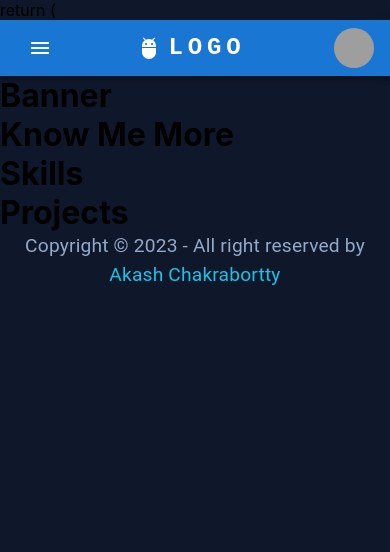
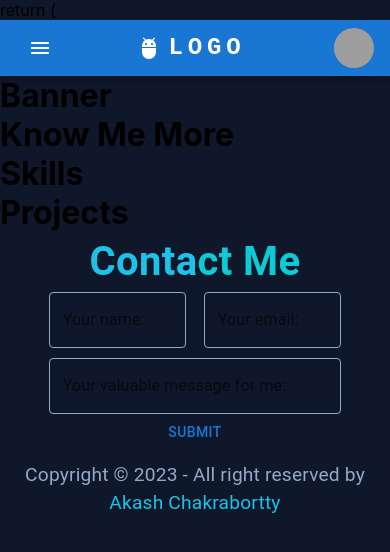
Before and after one commit to AkashChakrabortty/Test-portfolio, a React (Create React App) app: page / in a window 390 px wide. Shown: the top 552 px of the page. Built offline with nearby package versions, Linux system fonts and the light colour scheme; grey boxes are pictures that could not be loaded.

Commit message:
without responsive

```diff
--- a/package.json
+++ b/package.json
@@ -6,6 +6,7 @@
     "@emotion/react": "^11.10.6",
     "@emotion/styled": "^11.10.6",
     "@mui/icons-material": "^5.11.9",
+    "@mui/joy": "^5.0.0-alpha.68",
     "@mui/material": "^5.11.10",
     "@mui/styled-engine-sc": "^5.11.9",
     "@testing-library/jest-dom": "^5.16.5",
--- a/src/App.css
+++ b/src/App.css
@@ -6,9 +6,3 @@
   max-width: 1200px;
   margin: 0 auto;
 }
-.default-font{
-  color: #94a9c9;
-}
-.secondary-font{
-  color:  #1cc2e7;
-}
--- a/src/components/ContactMe.js
+++ b/src/components/ContactMe.js
@@ -1,12 +1,61 @@
-import { TextField } from '@mui/material';
-import React from 'react';
+import {
+  Box,
+  Button,
+  FormControl,
+  FormLabel,
+  Input,
+  TextField,
+} from "@mui/material";
+import React from "react";
+import HeaderStyle from "./HeaderStyle";
+import { CssTextField } from "./InputAnimation/InputAnimation";
+import { theme } from "./Theme/customTheme";
 
 const ContactMe = () => {
-    return (
+  return (
+    <div>
+      <HeaderStyle headerSpan={"Contact Me"} />
       <div>
+        <form>
+          <Box
+            sx={{
+              maxWidth: "75%",
+              mx: "auto",
+            }}
+          >
+            <Box sx={{ width: "100%"  }}>
+              <FormControl sx={{ width: "47%" , marginRight:'6%'}}>
+              <CssTextField
+                    sx={{ color: theme.primaryColor }}
+                    label="Your name:"
+                    id="custom-css-outlined-input"
+                  ></CssTextField>
+              </FormControl>
+              <FormControl sx={{ width: "47%" }}>
+              <CssTextField
+                    sx={{ color: theme.primaryColor }}
+                    label="Your email:"
+                    id="custom-css-outlined-input"
+                  ></CssTextField>
+              </FormControl>
+            </Box>
+            <Box fullWidth sx={{my:'10px'}}>
+              <FormControl fullWidth>
+                  <CssTextField
+                    sx={{ color: theme.primaryColor }}
+                    label="Your valuable message for me:"
+                    id="custom-css-outlined-input"
+                  ></CssTextField>
+                   <Button type="submit">Submit</Button>
+              </FormControl>
+            </Box>
 
+
+          </Box>
+        </form>
       </div>
-    );
+    </div>
+  );
 };
 
 export default ContactMe;
--- /dev/null
+++ b/src/components/HeaderStyle.js
@@ -0,0 +1,23 @@
+import { Key } from '@mui/icons-material';
+import { Typography } from '@mui/material';
+import React from 'react';
+import { theme } from './Theme/customTheme';
+
+const HeaderStyle = ({headerSpan}) => {
+
+    return (
+        <div>
+            <Typography sx={{textAlign:'center'}}>
+        {
+            headerSpan.split('').map((span,index)=>{return <span key={index}>
+             {
+                index < headerSpan.length/2 ? <Typography sx={{color: theme.secondayColor, fontWeight: theme.fontWeight, fontSize:theme.headerFont}} component='span'>{span}</Typography> :  <Typography sx={{color: theme.secondayColor2, fontWeight: theme.fontWeight,fontSize:theme.headerFont}} component='span'>{span}</Typography>
+             }
+            </span>})
+        }
+     </Typography>
+        </div>
+    );
+};
+
+export default HeaderStyle;
--- /dev/null
+++ b/src/components/InputAnimation/InputAnimation.js
@@ -0,0 +1,23 @@
+import { TextField } from "@mui/material";
+import styled from "styled-components";
+import { theme } from "../Theme/customTheme";
+
+export const CssTextField = styled(TextField)({
+    '& label.Mui-focused': {
+      color: theme.primaryColor,
+    },
+    '& .MuiInput-underline:after': {
+      borderBottomColor: theme.secondayColor,
+    },
+    '& .MuiOutlinedInput-root': {
+      '& fieldset': {
+        borderColor: theme.primaryColor,
+      },
+      '&:hover fieldset': {
+        borderColor: theme.primaryColor,
+      },
+      '&.Mui-focused fieldset': {
+        borderColor: theme.secondayColor,
+      },
+    },
+  });
--- a/src/components/Theme/customTheme.js
+++ b/src/components/Theme/customTheme.js
@@ -1,4 +1,7 @@
 export const theme = {
     primaryColor: '#94a9c9',
     secondayColor: '#1cc2e7',
+    secondayColor2: '#0bcbd4',
+    fontWeight: '700',
+    headerFont: '40px'
 }
```
Also changed, not shown: 1 other file (tests, documents, lock files or other folders).
